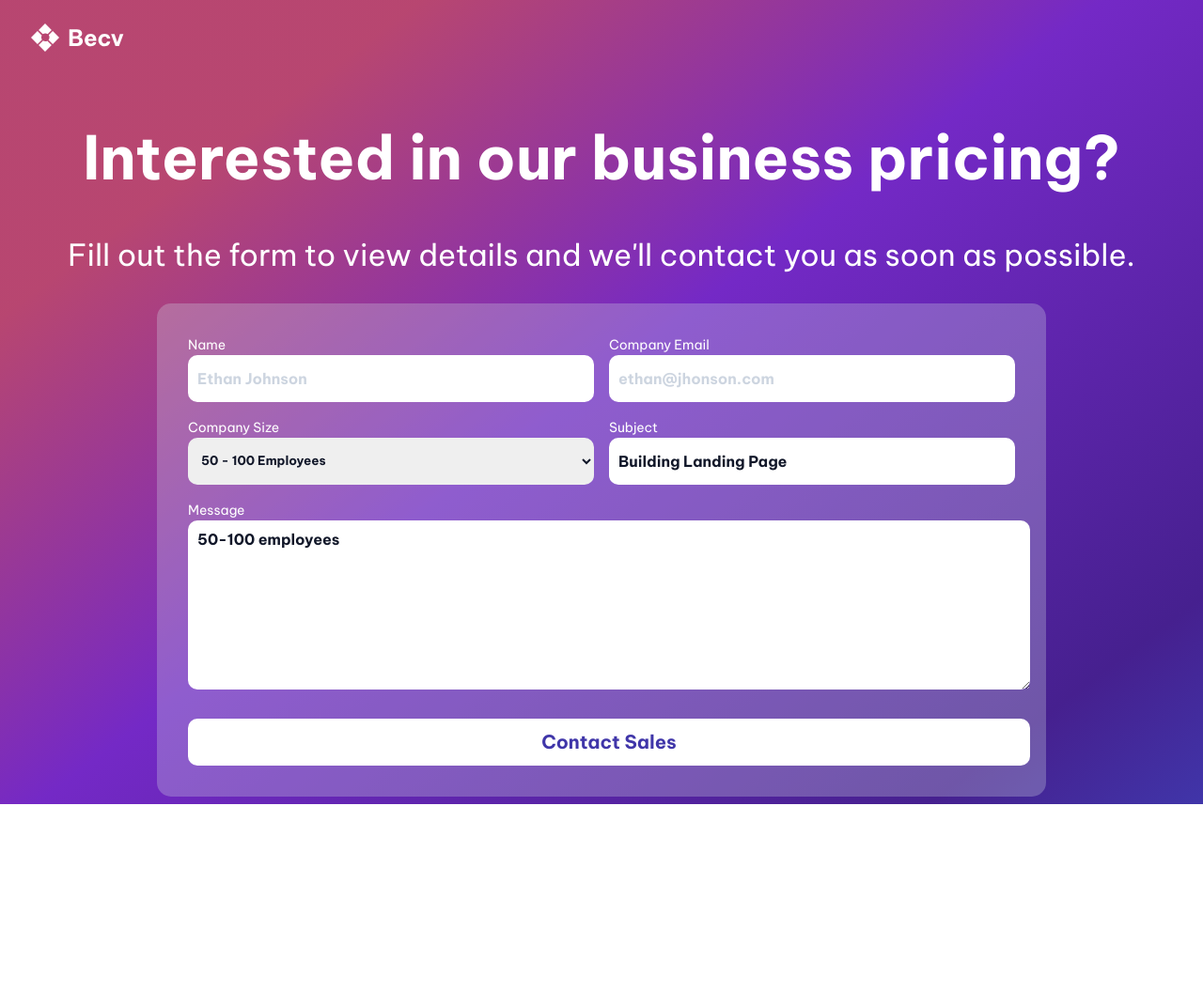
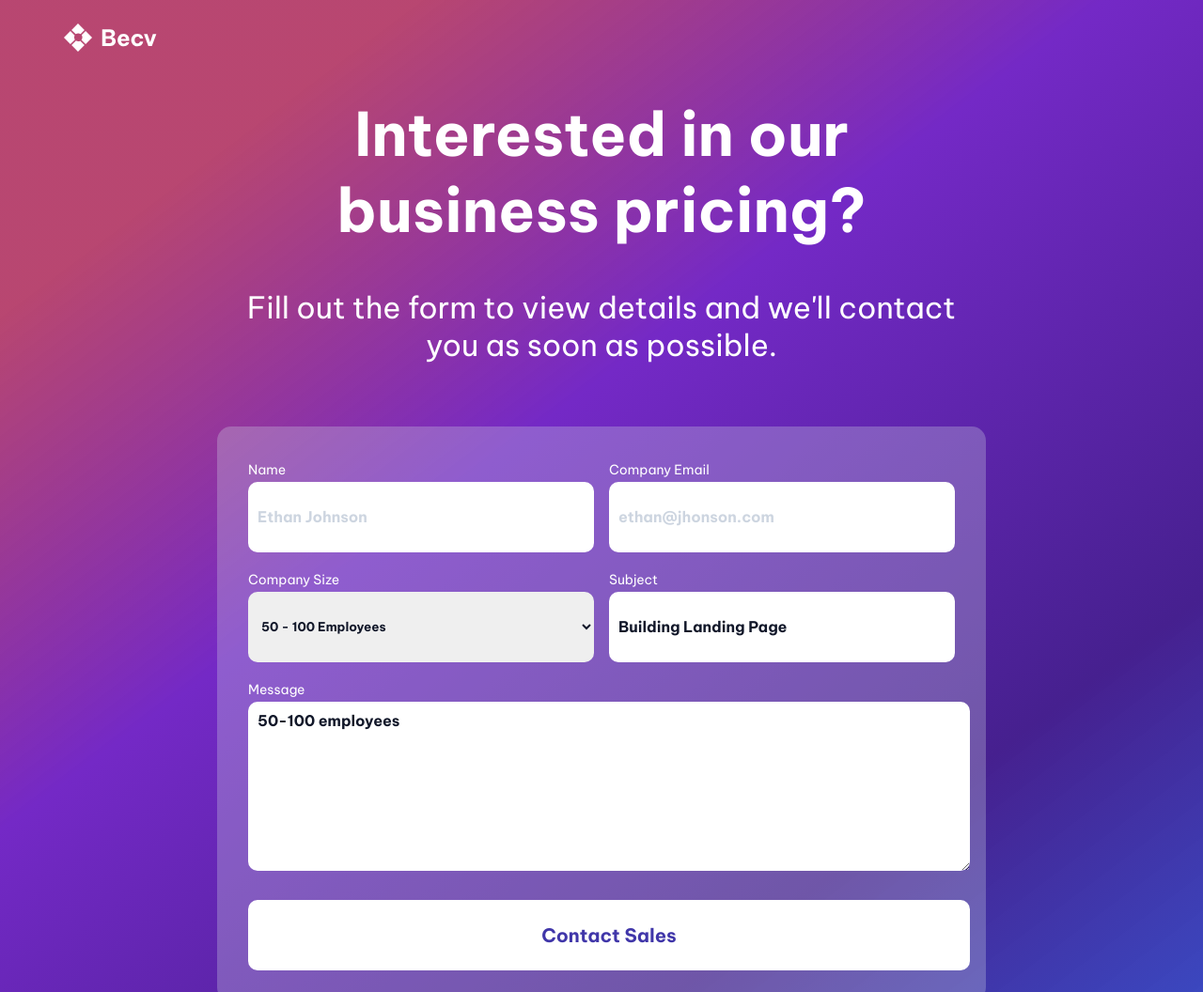
Before and after one commit to asherthechamp/contact-page, a plain HTML site: page index.html in a window 1280 px wide. Shown: the top 1056 px of the page at 94% size. Before the commit the page ends 856 px from the top, so only its background shows below. Drawn offline with Linux system fonts and the light colour scheme.

Commit message:
nineth commit

```diff
--- a/style.css
+++ b/style.css
@@ -4,12 +4,10 @@ html {
     background: url("./assets/images/bg-image.svg") no-repeat center center fixed;
     background-size: cover;
 }
-body {
-
-}
 
 .logo {
-    margin: 25px;
+    margin-top: 25px;
+    margin-left: 60px;
 }
 
 main {
@@ -23,6 +21,8 @@ main {
     color: #FFFFFF;
     font-family: Be Vietnam Pro;
     text-align: center;
+    width: 60vw;
+    margin-bottom: 35px;
 }
 
 .headertext {
@@ -37,9 +37,8 @@ main {
     background-color:rgba(205, 213, 224, 0.3);
     padding: 25px 25px;
     border-radius: 15px;
-    width: 70vw;
-    /* max-width: 1024px; */
-
+    width: 60vw;
+    margin-bottom: 100px;
 }
 
 .formtop {
@@ -61,11 +60,11 @@ main {
     color: #FFFFFF;
     font-family: Be Vietnam Pro;
     font-size: 14px;
-    margin: 2px 0px;
+    margin: 4px 0px;
 }
 
 .textinput {
-    height: 50px;
+    height: 75px;
     border: none;
     border-radius: 10px;
     padding: 0px 10px;
@@ -92,7 +91,7 @@ main {
     font-family: Be Vietnam Pro;
     font-weight: bold;
     color: #111729;
-    height: 50px;
+    height: 75px;
 }
 
 .sizeoption {
@@ -118,7 +117,7 @@ main {
     font-size: 20px;
     color: #4036A9;
     border-radius: 10px;
-    height: 50px;
+    height: 75px;
     margin-top: 15px;
 }
 
```
